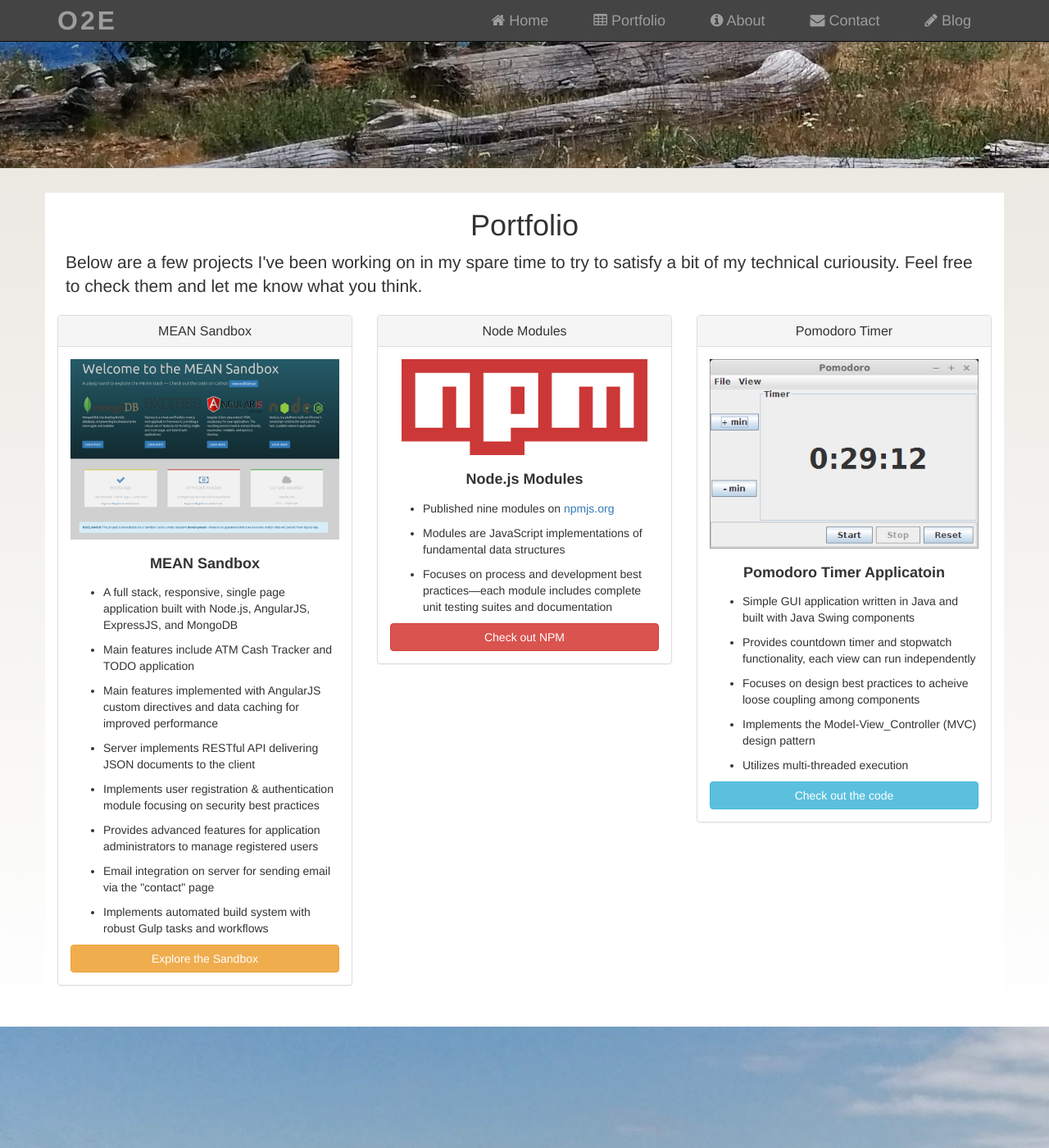
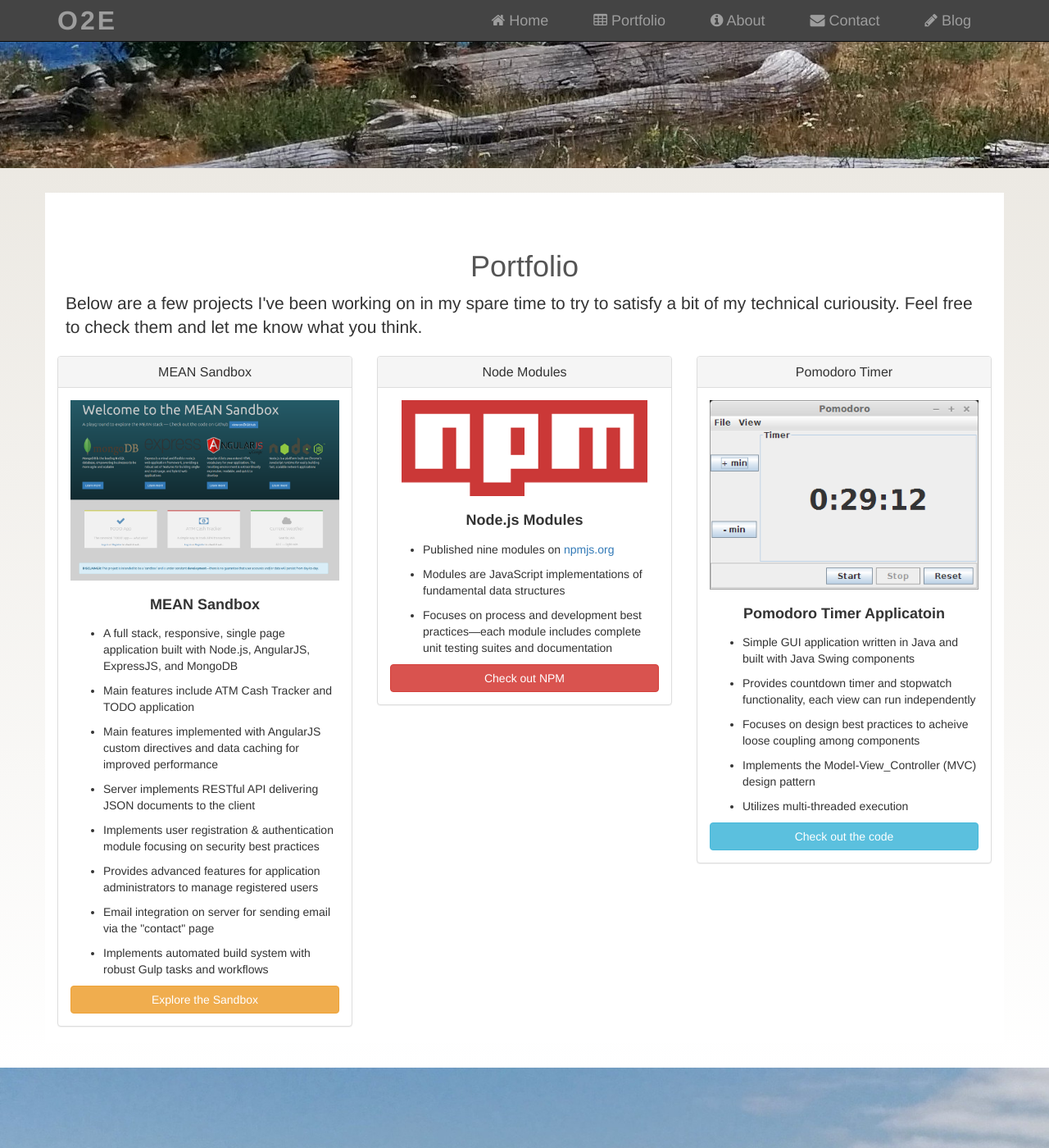
Before and after one commit to jasonsjones/jasonsjones.github.io, a Jekyll site: the page built from index.html, in a window 1280 px wide and 1400 px high, scrolled down 2122 px. Shown: the whole window at 82% size. Built offline with Jekyll 4.4.1, drawn with Linux system fonts in a browser that asks for light colours.

Commit message:
Change ids to classes

```diff
--- a/_sass/_base.scss
+++ b/_sass/_base.scss
@@ -182,13 +182,18 @@
     background-attachment: fixed
 }
 
-#portfolio {
+.portfolio {
+    padding-top: 50px;
+
+    h1 {
+        color: #555;
+    }
     .lead {
         padding: 0 25px;
     }
 }
 
-#projects {
+.projects {
 
     .panel-heading {
         text-align: center;
--- a/index.html
+++ b/index.html
@@ -74,7 +74,7 @@
 <div class="section-wrap">
     <div class="container">
 
-        <section class="row white-background" id="portfolio">
+        <section class="row white-background portfolio" id="portfolio">
             <div class="col-12">
                 <h1 class="text-center">Portfolio</h1>
                 <p class="lead">Below are a few projects I've been working on in my spare time to
@@ -83,7 +83,7 @@
             </div>
         </section>
 
-        <section class="row white-background" id="projects">
+        <section class="row white-background projects">
 
             <div class="col-sm-4 project">
                 <div class="panel panel-default">
```
